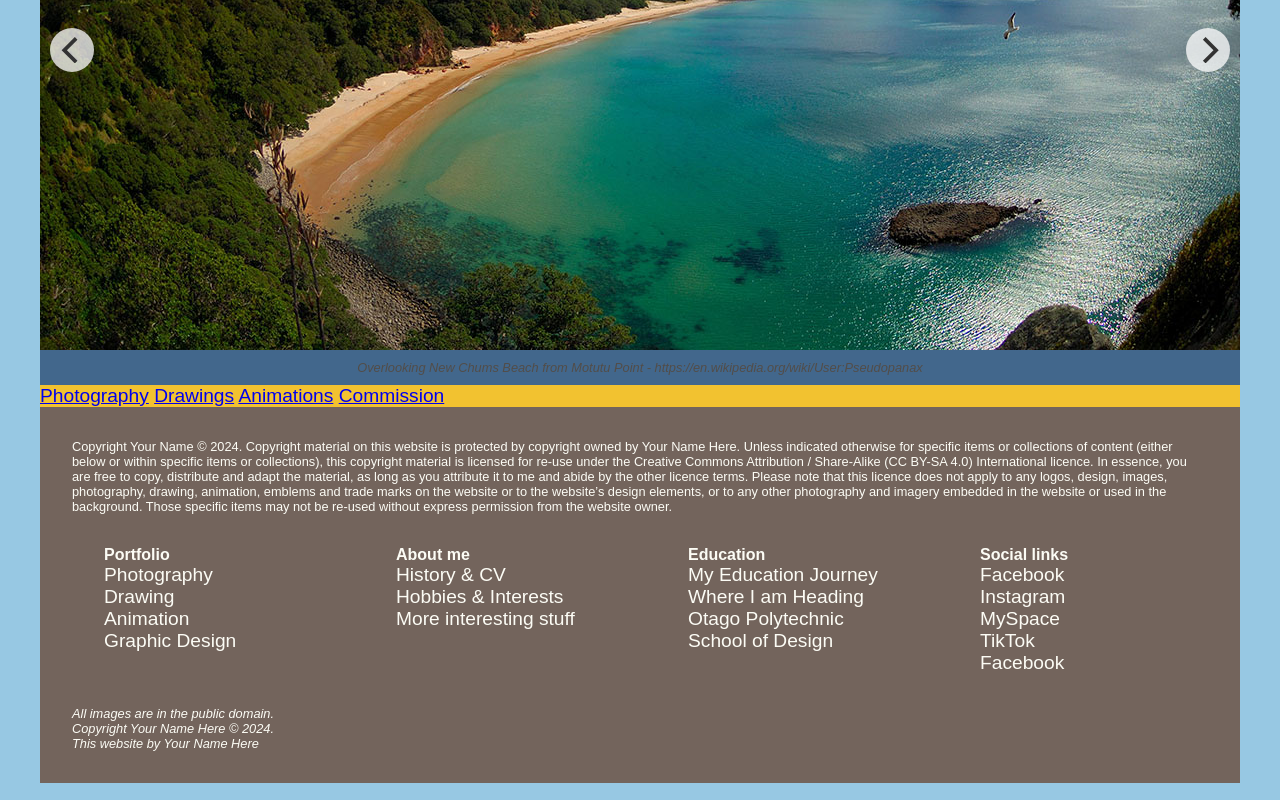
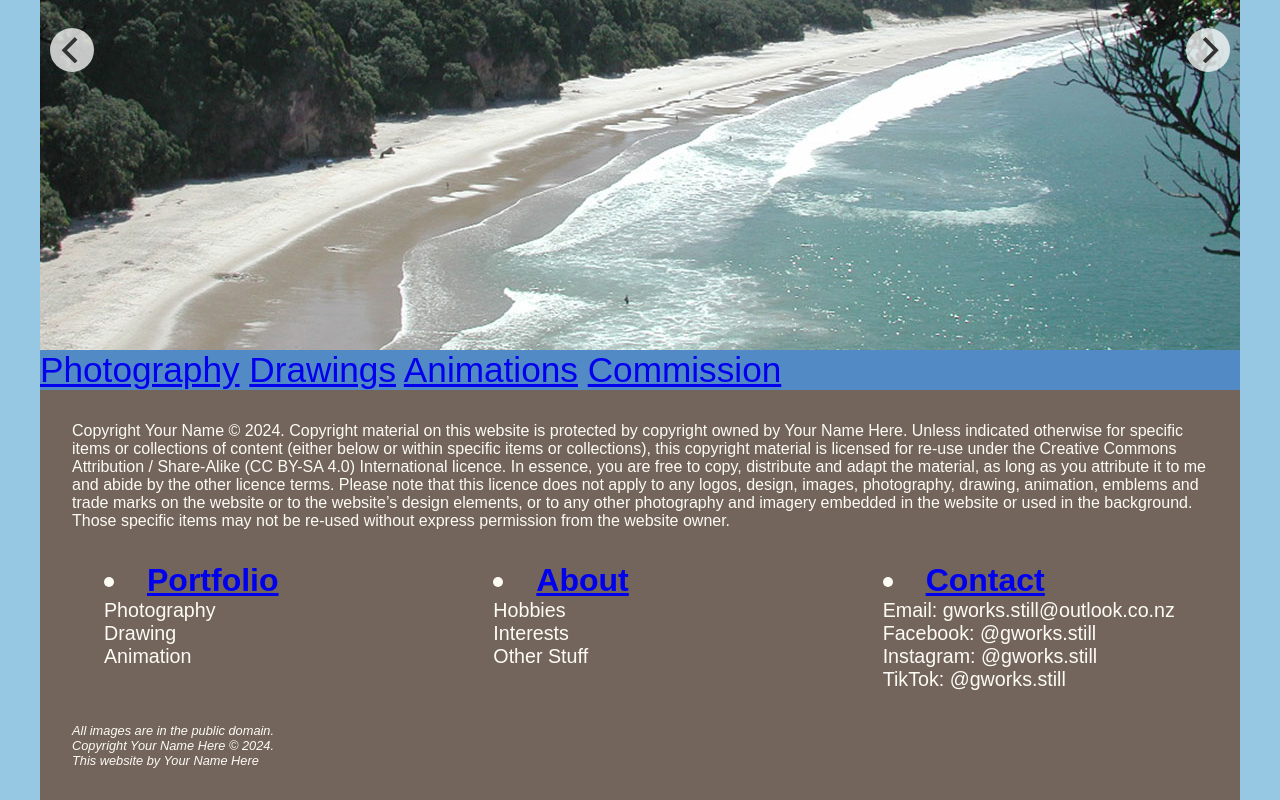
Before and after one commit to kxdaka/george-gamble-website, a plain HTML site: page index.html in a window 1280 px wide. Shown: the part 495-1295 px from the top of the page. Drawn offline with nearby package versions, Linux system fonts and the light colour scheme; a web font is replaced by a local one.

Commit message:
Describe what you changed

```diff
--- a/index.html
+++ b/index.html
@@ -87,20 +87,11 @@
         <section class="carousel-section">
             <article class="main-carousel">
                 <!-- Flickity Options: https://flickity.metafizzy.co/options -->
-                <div class="carousel-cell"><img src="images/New_Chums_Beach_fisheye-1200px.jpg"
-                        alt="Overlooking New Chums Beach from Motutu Point - https://en.wikipedia.org/wiki/User:Pseudopanax">
-                </div>
-                <div class="carousel-cell"><img src="images/Overlooking_New_Chums_Beach-1200px.jpg"
-                        alt="New Chums Beach at Whangapoua, Waikato, New Zealand - https://www.flickr.com/people/97251982@N00">
-                </div>
-                <div class="carousel-cell"><img src="images/Ruakaka_Beach-1200px.jpg"
-                        alt="Bream Bay, Ruakaka Beach - https://www.flickr.com/people/88123769@N02"></div>
-                <div class="carousel-cell"><img src="images/Totaranui_Beach_01-1200px.jpg"
-                        alt="Totaranui Beach in Abel Tasman National Park - https://commons.wikimedia.org/wiki/User:Tournasol7">
-                </div>
-                <div class="carousel-cell"><img src="images/Waipatiki_Beach_01-1200px.jpg"
-                        alt="Waipatiki Beach (Hastings District, Hawke's Bay, New Zealand) from the south; picture taken by Wilma Verburg, 2007/12/11 - https://commons.wikimedia.org/wiki/User:WJV%26DB">
-                </div>
+                <div class="carousel-cell"><img src="images/Overlooking_New_Chums_Beach-1200px.jpg"</div>
+                <div class="carousel-cell"><img src="images/Overlooking_New_Chums_Beach-1200px.jpg"</div>
+                <div class="carousel-cell"><img src="images/Ruakaka_Beach-1200px.jpg"</div>
+                <div class="carousel-cell"><img src="images/Totaranui_Beach_01-1200px.jpg"</div>
+                <div class="carousel-cell"><img src="images/Waipatiki_Beach_01-1200px.jpg"</div>
             </article>
             <p class="caption">&nbsp;</p>
         </section>
@@ -142,49 +133,35 @@
 
                 <article class="footer__menu">
                     <h2 class="footer__menu__heading">
-                        Portfolio
+                        <li><a href="portfolio.html">Portfolio</a></li>
                     </h2>
                     <ul class="footer__menu__list">
-                        <li><a href="#">Photography</a></li>
-                        <li><a href="#">Drawing</a></li>
-                        <li><a href="#">Animation</a></li>
-                        <li><a href="#">Graphic Design</a></li>
+                       <li>Photography</li>
+                       <li>Drawing</li>
+                       <li>Animation</li>
                     </ul>
                 </article>
 
                 <article class="footer__menu">
                     <h2 class="footer__menu__heading">
-                        About me
+                        <li><a href="about.html">About</a></li>
                     </h2>
                     <ul class="footer__menu__list">
-                        <li><a href="#">History &amp; CV</a></li>
-                        <li><a href="#">Hobbies &amp; Interests</a></li>
-                        <li><a href="#">More interesting stuff</a></li>
+                        <li></li>Hobbies</li>
+                        <li>Interests</li>
+                        <li>Other Stuff</li>
                     </ul>
                 </article>
 
                 <article class="footer__menu">
                     <h2 class="footer__menu__heading">
-                        Education
+                        <li><a href="contact.html">Contact</a></li>
                     </h2>
                     <ul class="footer__menu__list">
-                        <li><a href="#">My Education Journey</a></li>
-                        <li><a href="#">Where I am Heading</a></li>
-                        <li><a href="https://www.op.ac.nz">Otago Polytechnic</a></li>
-                        <li><a href="https://www.op.ac.nz/schools/school-of-design/">School of Design</a></li>
-                    </ul>
-                </article>
-
-                <article class="footer__menu">
-                    <h2 class="footer__menu__heading">
-                        Social links
-                    </h2>
-                    <ul class="footer__menu__list">
-                        <li><a href="#">Facebook</a></li>
-                        <li><a href="#">Instagram</a></li>
-                        <li><a href="#">MySpace</a></li>
-                        <li><a href="#">TikTok</a></li>
-                        <li><a href="#">Facebook</a></li>
+                        <li>Email: gworks.still@outlook.co.nz</li>
+                        <li>Facebook: @gworks.still</li>
+                        <li>Instagram: @gworks.still</li>
+                        <li>TikTok: @gworks.still</li>
                     </ul>
                 </article>
 
--- a/stylesheet.css
+++ b/stylesheet.css
@@ -32,7 +32,7 @@
     --light-text: #fafafa;
     --cream-text: #f6ead0;
     --medium-dark-text: #055723;
-    --main-background: #F2C230;
+    --main-background: #518ac4;
     --header-background: #fd6732;
     --intro-background: #fafafa;
     --dark-background: #002F15;
@@ -56,13 +56,12 @@
 = = = = = = = = = = = = = = = = = = = = = = = = = = = = = = = = */
 
 body {
-    font-family:  'Space Grotesk', sans-serif;
     font-family: "Space Grotesk", sans-serif;
     font-optical-sizing: auto;
     font-weight: 400;
     font-style: normal;
     color: #1d1d1b;
-    font-size: 1.2rem;
+    font-size: 2.2rem;
     background-color: #97c8e3;
 }
 
@@ -127,7 +126,7 @@ header h1 {
 }
 
 .logo {
-    /* position: absolute; */
+    /* position: relative; */
     width: 7rem;
     height: 7rem;
     display: block;
@@ -164,6 +163,7 @@ header {
 
 .topnav a.current-page {
     font-weight: 600;
+    text-color: #000;
 }
 
 .icon {
@@ -201,16 +201,16 @@ header {
         gap: 0.7rem;
         position: absolute;
         top: 0;
-        right: 0;
+        right: 0rem;
         width: 10rem;
         margin-top: 0;
-        padding: 6rem 2rem 4rem 2rem;
+        padding: 4rem 2rem 4rem 2rem;
         background-color: beige;
     }
 
     .topnav.responsive a {
         display: block;
-        text-align: right;
+        text-align: left;
     }
 }
 
@@ -269,21 +269,10 @@ header {
 
 = = = = = = = = = = = = = = = = = = = = = = = = = = = = = = = = = */
 
-.carousel-section .caption {
-    background: #42678c;
-    margin: 0;
-    padding: 10px;
-    text-align: center;
-    color: #524d49;
-    font-size: .8rem;
-    font-weight: 200;
-    font-family: var(--typeface-open-sans);
-    font-style: italic;
-}
-
 .carousel-cell {
     width: 100%;
 }
+
 
 /* = = = = = = = = = = = = = = = = = = = = = = = = = = = = = = = = =
 
@@ -699,7 +688,7 @@ footer {
 }
 
 footer p {
-    font-size: .8rem;
+    font-size: 1rem;
 }
 
 @supports (display: grid) {
@@ -716,11 +705,13 @@ footer p {
 
 .footer__menu__heading {
     font-weight: 600;
-    font-size: 1rem;
+    font-size: 2rem;
+    text-color:black;
 }
 
 ul.footer__menu__list {
     list-style-type: none;
+    font-size: 1.23rem;
 }
 
 ul.footer__menu__list li a {
```
Also changed, not shown: about.html (+14 -28 lines), commission.html (renamed from single-item.html, +15 -29 lines), contact-success.html (+1 -1 lines), portfolio.html (renamed from grid-template.html, +17 -34 lines), 2 other files.
